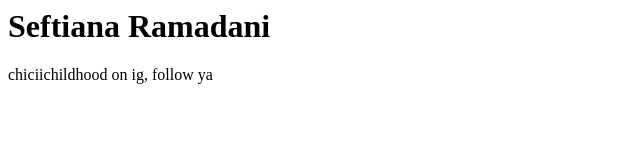
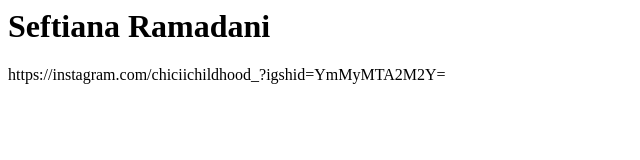
Before and after one commit to Sefti1497/Sefti-Ana-Ramadani, a plain HTML site: page index.html in a window 1280 px wide. Shown: the whole page, without its empty margins (0-640 px from the left). Drawn offline with Linux system fonts and the light colour scheme.

Commit message:
Update index.html

```diff
--- a/index.html
+++ b/index.html
@@ -5,6 +5,6 @@
 </head>
 <body>
 <h1>Seftiana Ramadani</h1>
-<p>chiciichildhood on ig, follow ya</p>
+<p>https://instagram.com/chiciichildhood_?igshid=YmMyMTA2M2Y=</p>
 </body>
 </html>
```
